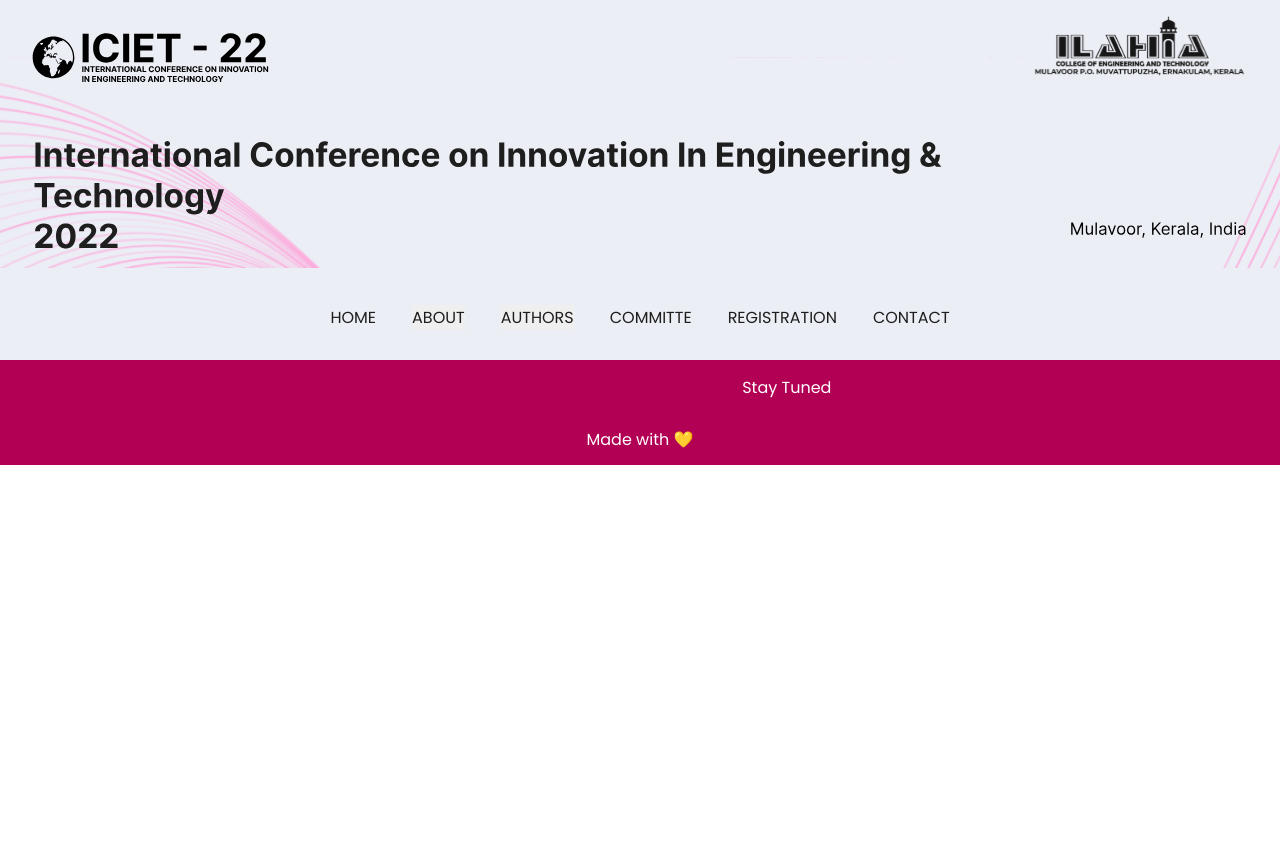
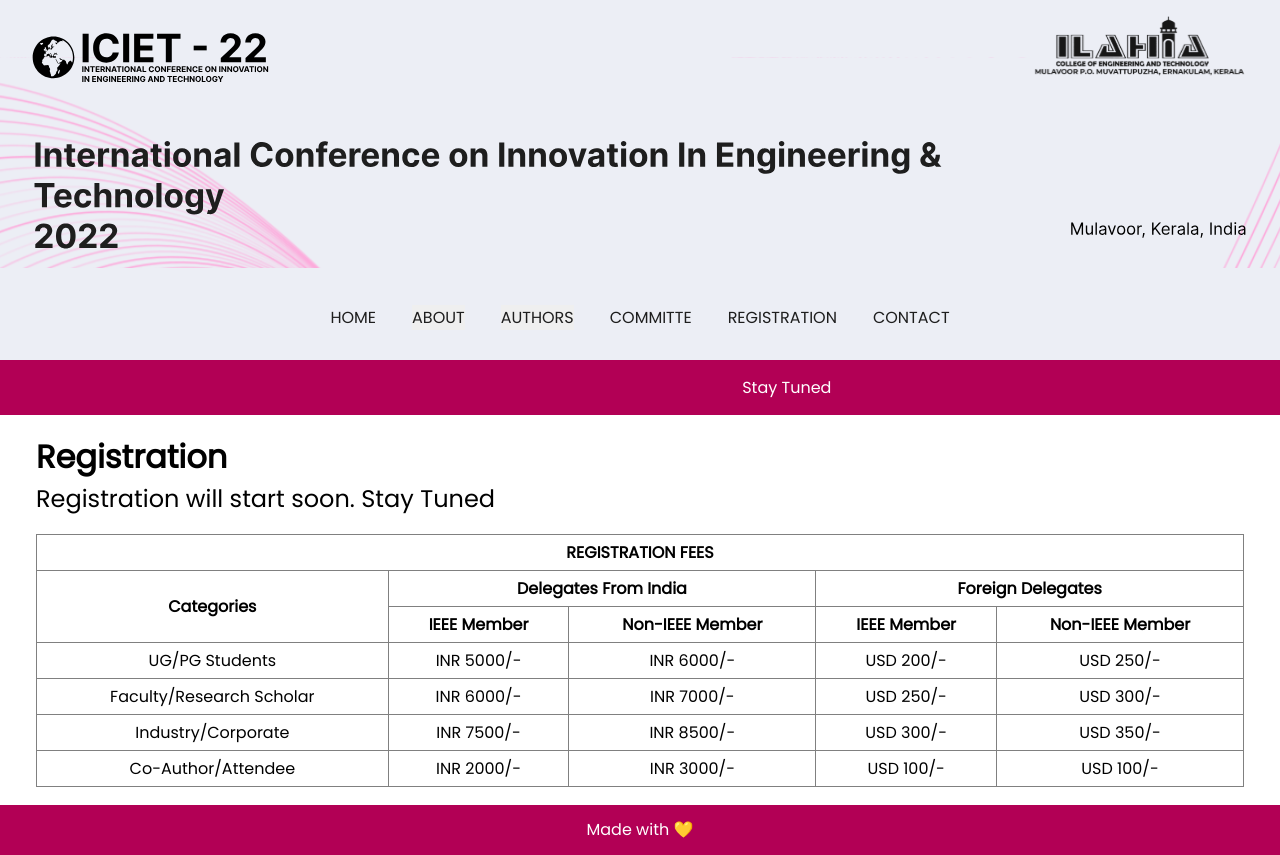
Before and after one commit to DarkPhoenix2704/iciet, a React app: page /registration in a window 1280 px wide. Before the commit the page ends 800 px from the top, so only its background shows below. Built offline with nearby package versions, Linux system fonts and the light colour scheme.

Commit message:
Added Some pages

```diff
--- a/src/components/NavBar/index.tsx
+++ b/src/components/NavBar/index.tsx
@@ -21,6 +21,7 @@ const NavBar = () => {
                     <div className="dropdown-content">
                         <NavLink className="navBarDropItem" to="/papers">CALL FOR PAPERS</NavLink>
                         <NavLink className="navBarDropItem" to="/submission">SUBMISSION</NavLink>
+                        <NavLink className="navBarDropItem" to="/dates">IMPORTANT DATES</NavLink>
                     </div>
                 </div>
                 <NavLink className="navBarItem" to="/committe">COMMITTE</NavLink>
--- a/src/index.tsx
+++ b/src/index.tsx
@@ -11,6 +11,9 @@ import Committe from "./pages/Committe";
 import Contact from "./pages/Contact";
 import Venue from "./pages/Venue";
 import CallForPaper from "./pages/CallForPaper";
+import ImportantDates from "./pages/ImportantDates";
+import Submission from "./pages/Submission";
+import Registraton from "./pages/Registration";
 const container = document.getElementById("root");
 const root = createRoot(container);
 
@@ -27,6 +30,9 @@ root.render(
             <Route path="/contact" element={<Contact/>}/>
             <Route path="/venue" element={<Venue/>}/>
             <Route path="/papers" element={<CallForPaper/>}/>
+            <Route path="/dates" element={<ImportantDates/>}/>
+            <Route path="/submission" element={<Submission/>}/>
+            <Route path="/registration" element={<Registraton/>}/>
         </Routes>
         <Footer/>
     </BrowserRouter>
--- /dev/null
+++ b/src/pages/ImportantDates/index.css
@@ -0,0 +1,3 @@
+.dateContainer {
+    padding-block-start: 18px;
+}
--- /dev/null
+++ b/src/pages/ImportantDates/index.tsx
@@ -0,0 +1,22 @@
+import React from "react";
+import DateBlock from "../../components/DateBlock";
+import dates from "../../data/dates"
+import "./index.css";
+
+const ImportantDates = () => {
+    return (
+        <div className="dateContainer">
+            <div className="dates">
+                <h1>Important Dates</h1>
+                <h2></h2>
+                <hr/>
+                <div className="dateContent">
+                    {
+                        dates.map((val,key) => <DateBlock key={key} date={val.date} month={val.month} content={val.content}/>)
+                    }
+                </div>
+            </div>
+        </div>
+    );
+}
+export default ImportantDates;
--- /dev/null
+++ b/src/pages/Registration/index.css
@@ -0,0 +1,30 @@
+.registration{
+    margin-inline: 36px;
+    padding-block-start: 18px;
+}
+.registration h1{
+    font-size: xx-large;
+    font-weight: 600;
+    margin-inline: 0;
+}
+.registration h2{
+    font-weight: 400;
+}
+
+.registration hr {
+    width: 70%;
+}
+.registration table {
+    width: 100%;
+    margin-block: 18px;
+    border-collapse: collapse;
+}
+.registration table th{
+    padding: 5px;
+}
+
+.registration table td{
+    text-align: center;
+    padding-inline: 5px;
+    padding-block: 5px;
+}
--- /dev/null
+++ b/src/pages/Registration/index.tsx
@@ -0,0 +1,62 @@
+import React from "react";
+import "./index.css";
+
+const Registraton = () => {
+    return (
+        <div className="registration">
+            <h1>Registration</h1>
+            <h2>Registration will start soon. Stay Tuned </h2>
+            <table border={1}>
+                <thead>
+
+                <tr>
+                    <th colSpan={5}>REGISTRATION FEES</th>
+                </tr>
+                <tr>
+                    <th rowSpan={2}>Categories</th>
+                    <th colSpan={2}>Delegates From India</th>
+                    <th colSpan={2}>Foreign Delegates</th>
+                </tr>
+                <tr>
+                    <th>IEEE Member</th>
+                    <th>Non-IEEE Member</th>
+                    <th>IEEE Member</th>
+                    <th>Non-IEEE Member</th>
+                </tr>
+                </thead>
+                <tbody>
+
+                <tr>
+                    <td>UG/PG Students</td>
+                    <td>INR 5000/-</td>
+                    <td>INR 6000/-</td>
+                    <td>USD 200/-</td>
+                    <td>USD 250/-</td>
+                </tr>
+                <tr>
+                    <td>Faculty/Research Scholar</td>
+                    <td>INR 6000/-</td>
+                    <td>INR 7000/-</td>
+                    <td>USD 250/-</td>
+                    <td>USD 300/-</td>
+                </tr>
+                <tr>
+                    <td>Industry/Corporate</td>
+                    <td>INR 7500/-</td>
+                    <td>INR 8500/-</td>
+                    <td>USD 300/-</td>
+                    <td>USD 350/-</td>
+                </tr>
+                <tr>
+                    <td>Co-Author/Attendee</td>
+                    <td>INR 2000/-</td>
+                    <td>INR 3000/-</td>
+                    <td>USD 100/-</td>
+                    <td>USD 100/-</td>
+                </tr>
+                </tbody>
+            </table>
+        </div>
+    );
+}
+export default Registraton;
--- /dev/null
+++ b/src/pages/Submission/index.css
@@ -0,0 +1,13 @@
+.submission{
+    margin-inline: 36px;
+    padding-block-start: 18px;
+}
+.submission h1{
+    font-size: xx-large;
+    font-weight: 600;
+    margin-inline: 0;
+}
+
+.submission hr {
+    width: 70%;
+}
--- /dev/null
+++ b/src/pages/Submission/index.tsx
@@ -0,0 +1,13 @@
+import React from "react";
+import "./index.css";
+
+const Submission = () => {
+    return (
+        <div className="submission">
+            <h1>COMING SOON</h1>
+            <hr/>
+        </div>
+    );
+}
+
+export default Submission;
```
